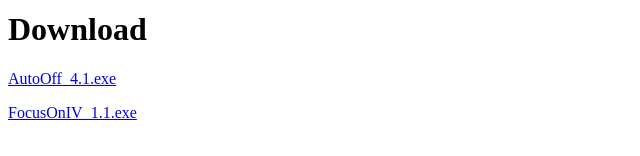
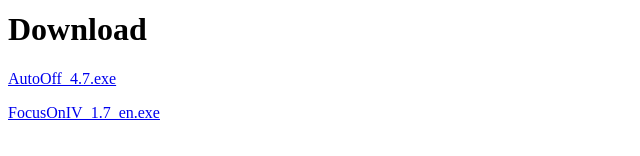
Before and after one commit to pintosoft/pintosoft.github.io, a plain HTML site: page index.html in a window 1280 px wide. Shown: the part 176-332 px from the top of the page, 0-640 px from the left. Drawn offline with Linux system fonts and the light colour scheme.

Commit message:
Update index page

```diff
--- a/index.html
+++ b/index.html
@@ -6,7 +6,7 @@
 <p><a href="http://www.starcodec.com/en/autooff/">AutoOff</a></p>
 <p><a href="http://www.pintosoft.com/en/foni/">FocusOn Image Viewer</a></p>
 <h1>Download</h1>
-<p><a href="/autooff/AutoOff_4.1.exe">AutoOff_4.1.exe</a></p>
-<p><a href="/foni/FocusOnIV_1.1.exe">FocusOnIV_1.1.exe</a></p>
+<p><a href="/autooff/AutoOff_4.7.exe">AutoOff_4.7.exe</a></p>
+<p><a href="/foni/FocusOnIV_1.7_en.exe">FocusOnIV_1.7_en.exe</a></p>
 </body>
 </html>
```
